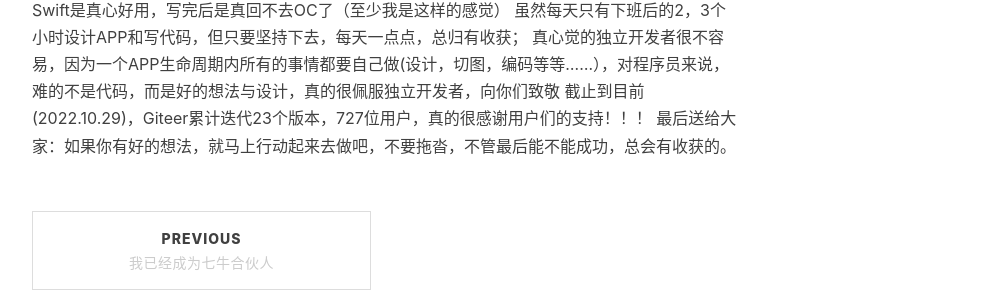
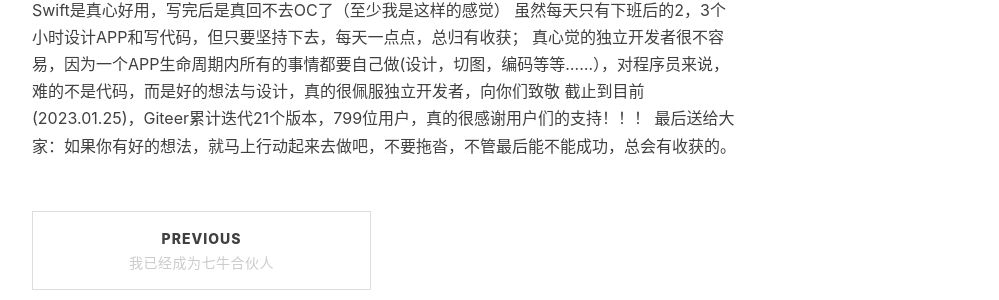
Before and after one commit to fandongtongxue/fandongtongxue.github.io, a Jekyll site: the page built from _posts/2021-09-18-Giteer.md, in a window 1280 px wide and 900 px high, scrolled down 3437 px. Shown: the part 260-560 px from the top of the window, without its empty margins (233-1232 px from the left). Built offline with Jekyll 4.4.1, drawn with Linux system fonts in a browser that asks for light colours; nearby versions of some CDN libraries; comment, search, counter and statistics services are not loaded.

Commit message:
Update 2021-09-18-Giteer.md

```diff
--- a/_posts/2021-09-18-Giteer.md
+++ b/_posts/2021-09-18-Giteer.md
@@ -50,5 +50,5 @@ Giteer是一个Gitee移动客户端，支持iPhone, iPad。使用Giteer，您可
 Swift是真心好用，写完后是真回不去OC了（至少我是这样的感觉）
 虽然每天只有下班后的2，3个小时设计APP和写代码，但只要坚持下去，每天一点点，总归有收获；
 真心觉的独立开发者很不容易，因为一个APP生命周期内所有的事情都要自己做(设计，切图，编码等等......），对程序员来说，难的不是代码，而是好的想法与设计，真的很佩服独立开发者，向你们致敬
-截止到目前(2022.10.29)，Giteer累计迭代23个版本，727位用户，真的很感谢用户们的支持！！！
+截止到目前(2023.01.25)，Giteer累计迭代21个版本，799位用户，真的很感谢用户们的支持！！！
 最后送给大家：如果你有好的想法，就马上行动起来去做吧，不要拖沓，不管最后能不能成功，总会有收获的。
```
